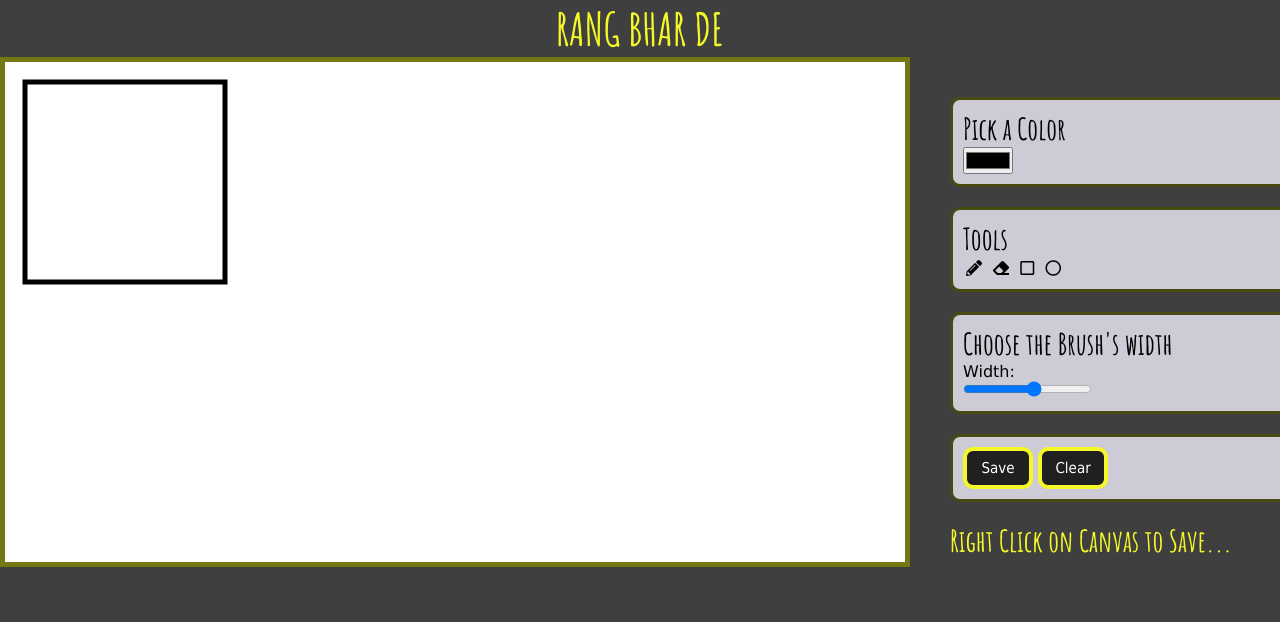
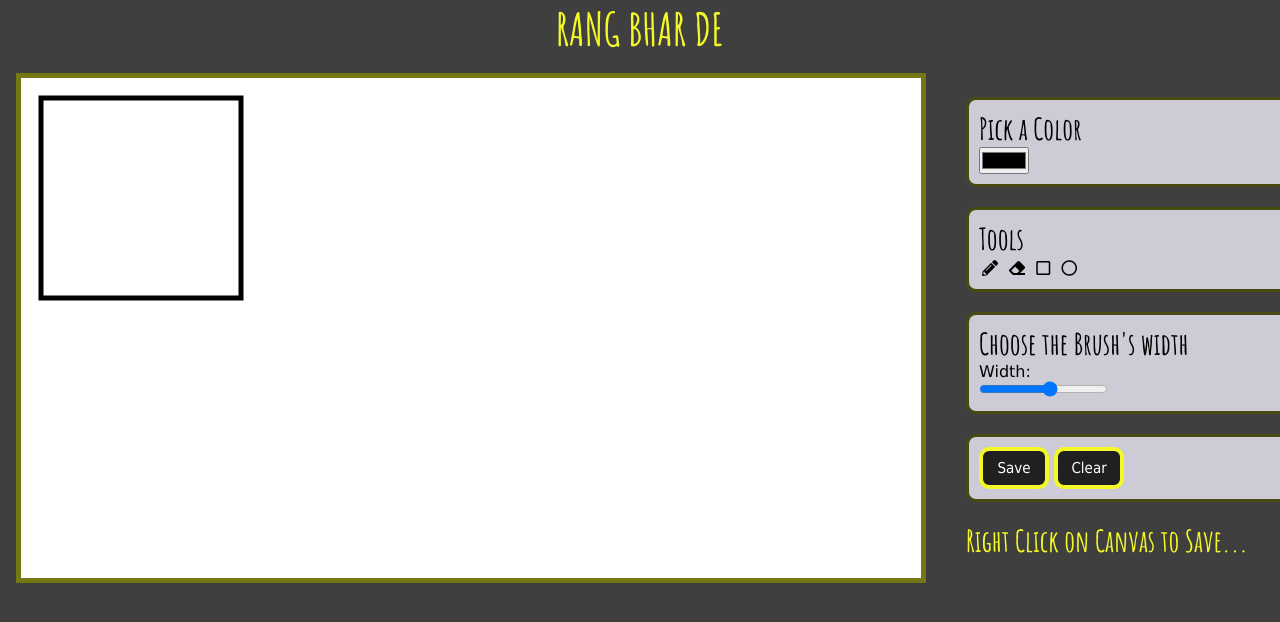
Before and after one commit to MandarJunnarkar/Paint-app, a plain HTML site: page index.html in a window 1280 px wide. Shown: the top 622 px of the page. Drawn offline with Linux system fonts and the light colour scheme.

Commit message:
canvas margins fixed

```diff
--- a/style.css
+++ b/style.css
@@ -36,6 +36,8 @@ h4{
 }
 
 #myCanvas{
+    margin-left: 1em;
+    margin-top: 1em;
     border: 5px solid #757713;
     background: #fff;
 }
```
